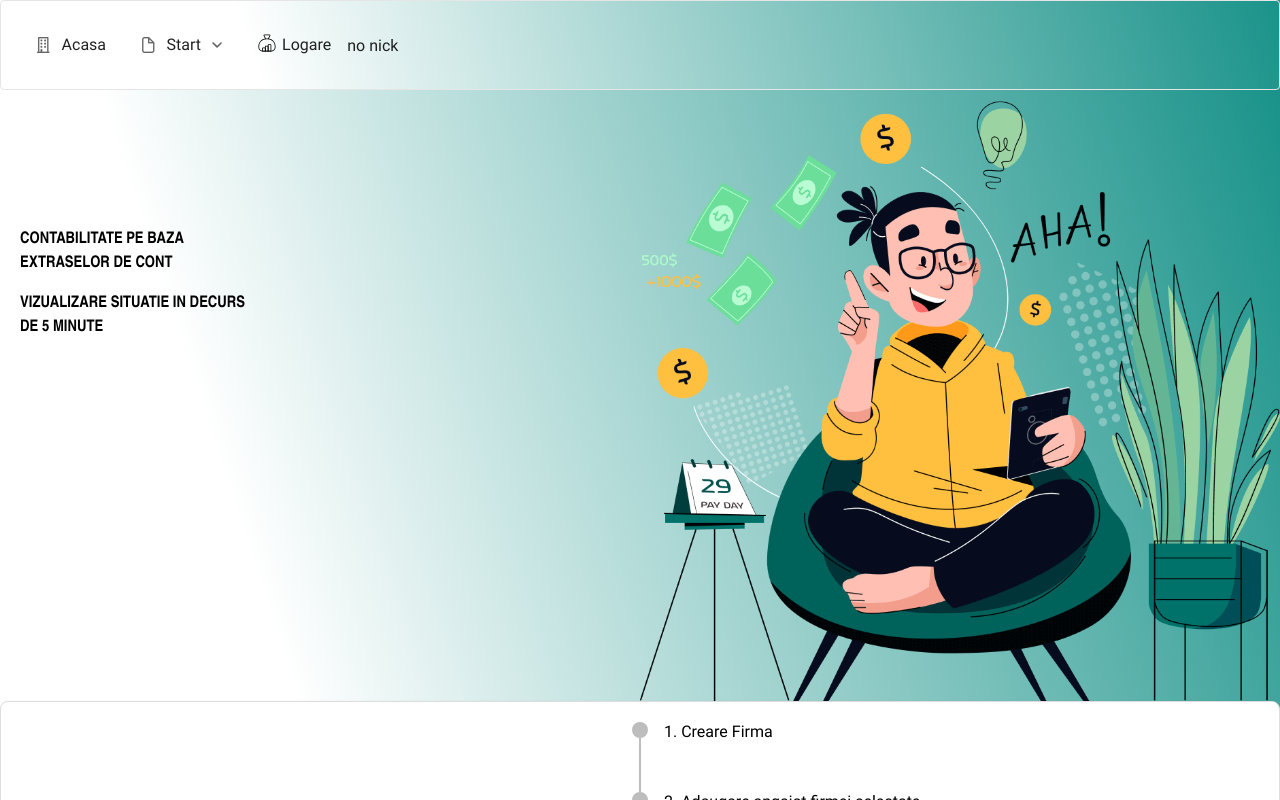
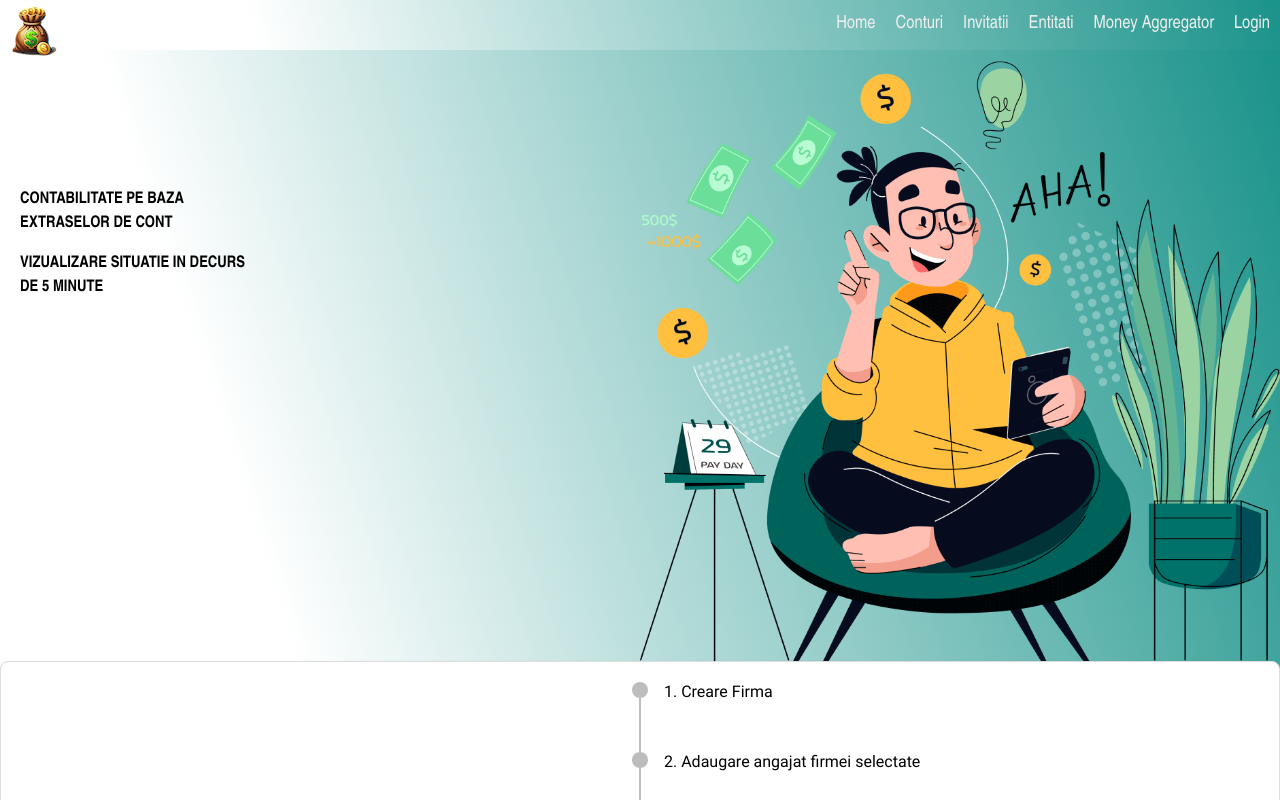
Before and after one commit to cg79/declarative-bullet-accounting, a React (Create React App) app: page / in a window 1280 px wide. Shown: the top 800 px of the page. Built offline with nearby package versions, Linux system fonts and the light colour scheme.

Commit message:
imbunatatit meniul

```diff
--- a/src/functionalities/home/navbar/Navbar.tsx
+++ b/src/functionalities/home/navbar/Navbar.tsx
@@ -4,74 +4,16 @@ import { useNavigate } from 'react-router-dom';
 import useIdentity from '../../../_store/useIdentity';
 import { SvgSalary } from '../../../_components/svgs/svg-salary';
 import { useBetween } from '../../../hooks/useBetween';
+import './navbar.css';
+import NavItem, { NavItemProps } from './nav-item';
+import { MegaMenu } from 'primereact/megamenu';
+import { TieredMenu } from 'primereact/tieredmenu';
 
 export const Navbar = () => {
   const { loggedUser, deconectare } = useBetween(useIdentity);
   const navigate = useNavigate();
+
   const items: MenuItem[] = [
-    {
-      label: 'Acasa',
-      icon: 'pi pi-fw pi-building',
-
-      command: () => {
-        console.log('/');
-        navigate('/');
-      },
-    },
-    {
-      label: 'Start',
-      icon: 'pi pi-fw pi-file',
-      items: [
-        {
-          label: 'Termeni',
-          icon: 'pi pi-fw pi-external-link',
-          command: () => {
-            navigate('/termeni');
-          },
-        },
-        {
-          label: 'Feedback',
-          icon: 'pi pi-fw pi-external-link',
-          command: () => {
-            navigate('/feedback');
-          },
-        },
-        {
-          label: 'Sterge Cont',
-          icon: 'pi pi-fw pi-trash',
-          command: () => {
-            navigate('/stergerecont');
-          },
-          visible: !!loggedUser,
-        },
-        {
-          label: 'Lista Banci',
-          icon: 'pi pi-fw pi-trash',
-          command: () => {
-            navigate('/banci');
-          },
-          visible: !!loggedUser,
-        },
-        {
-          label: 'Todo',
-          icon: 'pi pi-fw pi-calculator',
-          command: () => {
-            navigate('/todo');
-          },
-          visible: !!loggedUser,
-        },
-        // {
-        //   label: "Lamda",
-        //   icon: "pi pi-fw pi-trash",
-        //   command: () => {
-        //     navigate("/lamda");
-        //   },
-        //   visible: !!loggedUser,
-        // },
-      ],
-      // visible: !!loggedUser,
-    },
-
     {
       label: 'Logare',
       icon: (
@@ -85,140 +27,6 @@ export const Navbar = () => {
       },
       visible: !!!loggedUser,
     },
-    {
-      label: 'Conturi',
-      icon: 'pi pi-fw pi-building',
-
-      command: () => {
-        console.log('/accounts');
-        navigate('/accounts');
-      },
-      visible: !!loggedUser,
-    },
-    {
-      label: 'Entitati',
-      icon: 'pi pi-fw pi-building',
-
-      command: () => {
-        console.log('/entitiy');
-        navigate('/entity');
-      },
-      visible: !!loggedUser && !loggedUser.isInvited,
-    },
-
-    // {
-    //   label: "Taxe",
-    //   icon: "pi pi-fw pi-file",
-    //   items: [
-    //     {
-    //       label: "Situatia Initiala",
-    //       icon: "pi pi-fw pi-external-link",
-    //       command: () => {
-    //         navigate("/initial");
-    //       },
-    //     },
-    //     {
-    //       label: "Taxe",
-    //       icon: "pi pi-fw pi-external-link",
-    //       command: () => {
-    //         navigate("/taxe");
-    //       },
-    //     },
-    //   ],
-    //   visible: !!loggedUser,
-    // },
-
-    // {
-    //   label: "Firme",
-    //   icon: "pi pi-fw pi-building",
-
-    //   command: () => {
-    //     console.log("/angajati");
-    //     navigate("/firme");
-    //   },
-    //   visible: !!loggedUser,
-    // },
-    // {
-    //   label: "Angajati",
-    //   icon: "pi pi-fw pi-user",
-
-    //   command: () => {
-    //     console.log("/angajati");
-    //     navigate("/angajati");
-    //   },
-    //   visible: !!loggedUser,
-    // },
-    // {
-    //   label: "Salarii",
-    //   icon: (
-    //     <div className="mr5">
-    //       <SvgSalary></SvgSalary>
-    //     </div>
-    //   ),
-
-    //   command: () => {
-    //     navigate("/salarii");
-    //   },
-    //   visible: !!loggedUser,
-    // },
-
-    // {
-    //   label: "Tranzactii",
-    //   icon: "pi pi-fw pi-calculator",
-    //   command: () => {
-    //     console.log("Tranzactii");
-    //     navigate("/accounting");
-    //   },
-    //   visible: !!loggedUser,
-    // },
-    {
-      label: 'Money Aggregator',
-      icon: 'pi pi-fw pi-calculator',
-      command: () => {
-        console.log('Tranzactii');
-        navigate('/categories');
-      },
-      visible: !!loggedUser,
-    },
-
-    {
-      label: 'Invitatii',
-      icon: 'pi pi-fw pi-external-link',
-      command: () => {
-        navigate('/entity-invitations');
-      },
-      visible: !!loggedUser && !loggedUser?.isInvited,
-    },
-    {
-      label: 'Mongo',
-      icon: 'pi pi-fw pi-external-link',
-      command: () => {
-        navigate('/mongoui');
-      },
-      visible: !!loggedUser && !loggedUser?.isInvited,
-    },
-    // {
-    //   label: "Import Extrase",
-    //   // icon: "pi pi-fw pi-power-off",
-    //   icon: (
-    //     <div className="mr5">
-    //       <SvgImport></SvgImport>
-    //     </div>
-    //   ),
-
-    //   command: () => {
-    //     console.log("Tranzactii");
-    //     navigate("/pdfimport");
-    //   },
-    //   visible: !!loggedUser,
-    // },
-    // {
-    //   label: "Contact",
-    //   icon: "pi pi-fw pi-calculator",
-    //   command: () => {
-    //     navigate("/contact");
-    //   },
-    // },
 
     {
       label: 'Utilizator',
@@ -239,9 +47,81 @@ export const Navbar = () => {
     },
   ];
 
+  const navItems: NavItemProps[] = [
+    {
+      label: 'Home',
+      icon: 'pi pi-fw pi-home',
+      route: '/',
+    },
+    {
+      label: 'Conturi',
+      icon: 'pi pi-fw pi-building',
+      route: '/accounts',
+      visible: !!loggedUser,
+    },
+    {
+      label: 'Invitatii',
+      icon: 'pi pi-fw pi-external-link',
+      route: '/entity-invitations',
+      visible: !!loggedUser && !loggedUser?.isInvited,
+    },
+    {
+      label: 'Entitati',
+      icon: 'pi pi-fw pi-external-link',
+      route: '/entities',
+      visible: !!loggedUser && !loggedUser?.isInvited,
+    },
+    {
+      label: 'Money Aggregator',
+      icon: 'pi pi-fw pi-calculator',
+      route: '/categories',
+      visible: !!loggedUser,
+    },
+    // {
+    //   label: loggedUser?.nick || 'no nick',
+    //   icon: 'pi pi-fw pi-calculator',
+    //   route: '/login',
+    //   visible: !!loggedUser,
+    // },
+  ];
+
   return (
-    <div className="img_bk">
-      <Menubar model={items} />
-    </div>
+    <>
+      <div className="nav img_bk">
+        <input type="checkbox" id="nav-check" />
+        <div className="nav-header"></div>
+        <div className="nav-btn">
+          <label htmlFor="nav-check">
+            <span></span>
+            <span></span>
+            <span></span>
+          </label>
+        </div>
+
+        <span className="nav-title1 ">
+          <img src="/images/money-bag1.png"></img>
+          {loggedUser && (
+            <NavItem
+              label={loggedUser?.nick || 'no nick'}
+              route="/login"
+            ></NavItem>
+          )}
+        </span>
+        <div className="nav-links">
+          {navItems.map((item, index) => (
+            <NavItem key={index} {...item}></NavItem>
+          ))}
+          {loggedUser && (
+            <a href="#" onClick={() => deconectare()}>
+              Logout
+            </a>
+          )}
+          {!loggedUser && <NavItem label="Login" route="/login"></NavItem>}
+        </div>
+      </div>
+      {/* <div className="img_bk">
+        <Menubar model={items} />
+      </div> */}
+    </>
   );
 };
--- a/src/functionalities/home/navbar/navbar.css
+++ b/src/functionalities/home/navbar/navbar.css
@@ -86,3 +86,8 @@
       overflow-y: auto;
     }
   }
+
+  .nav-title1 {
+    display: inline-flex;
+    align-items: center;
+  }
```
